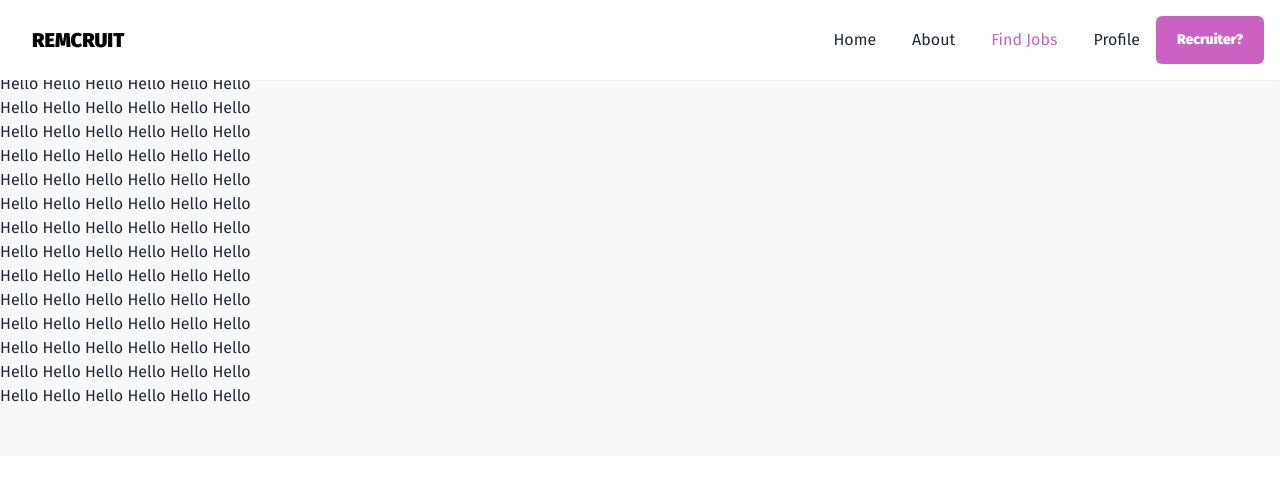
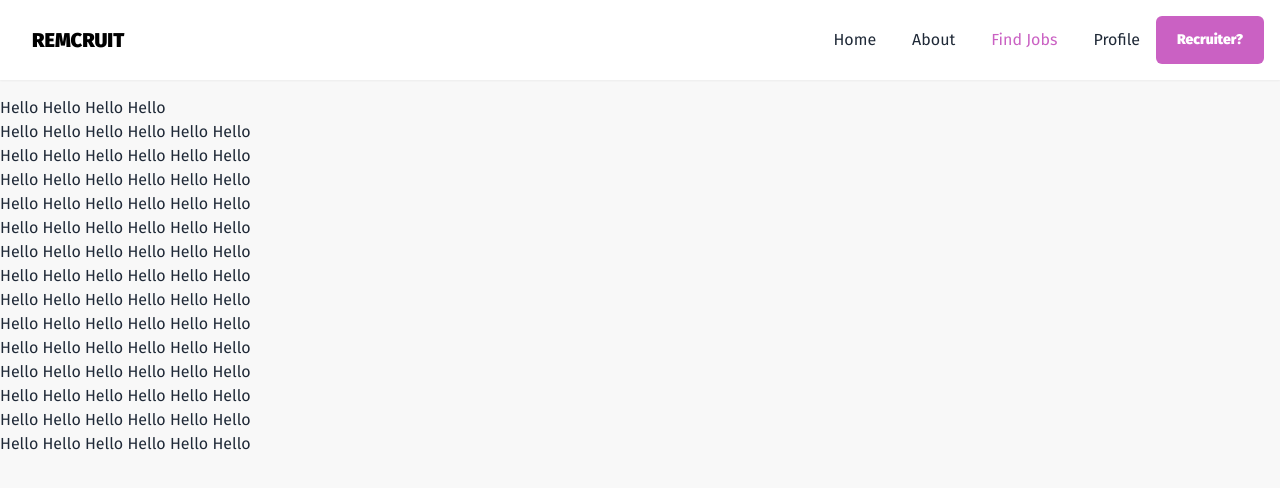
Before and after one commit to crud-engr/recruit, a React (Create React App) app: page / in a window 1280 px wide. Shown: the top 488 px of the page. Built offline with nearby package versions, Linux system fonts and the light colour scheme.

Commit message:
add container box

```diff
--- a/src/components/Container/Container.js
+++ b/src/components/Container/Container.js
@@ -1,5 +1,5 @@
 const Container = ({ children }) => {
-  return <div className="">{children}</div>;
+  return <div className="mt-12">{children}</div>;
 };
 
 export default Container;
--- /dev/null
+++ b/src/components/GridContainer/GridContainer.js
@@ -0,0 +1,9 @@
+const GridContainer = ({ children }) => {
+  return (
+    <div className="mt-4 md:mt-8 lg:mt-8 xl:mt-8 grid grid-cols-1 md:grid-cols-3 lg:grid-cols-3 xl:grid-cols-3 gap-7 md:gap-0 lg:gap-7 xl:gap-7">
+      {children}
+    </div>
+  );
+};
+
+export default GridContainer;
```
